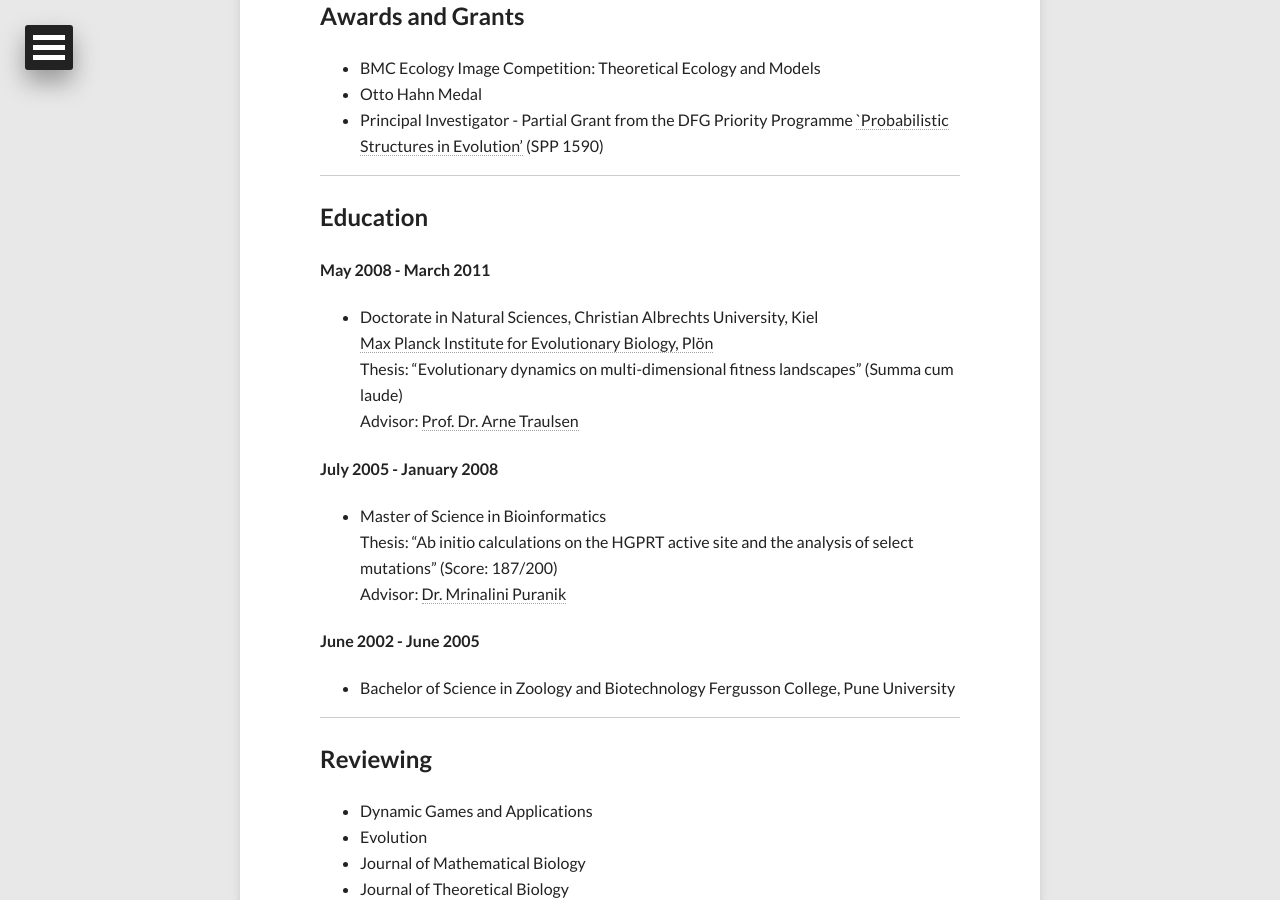
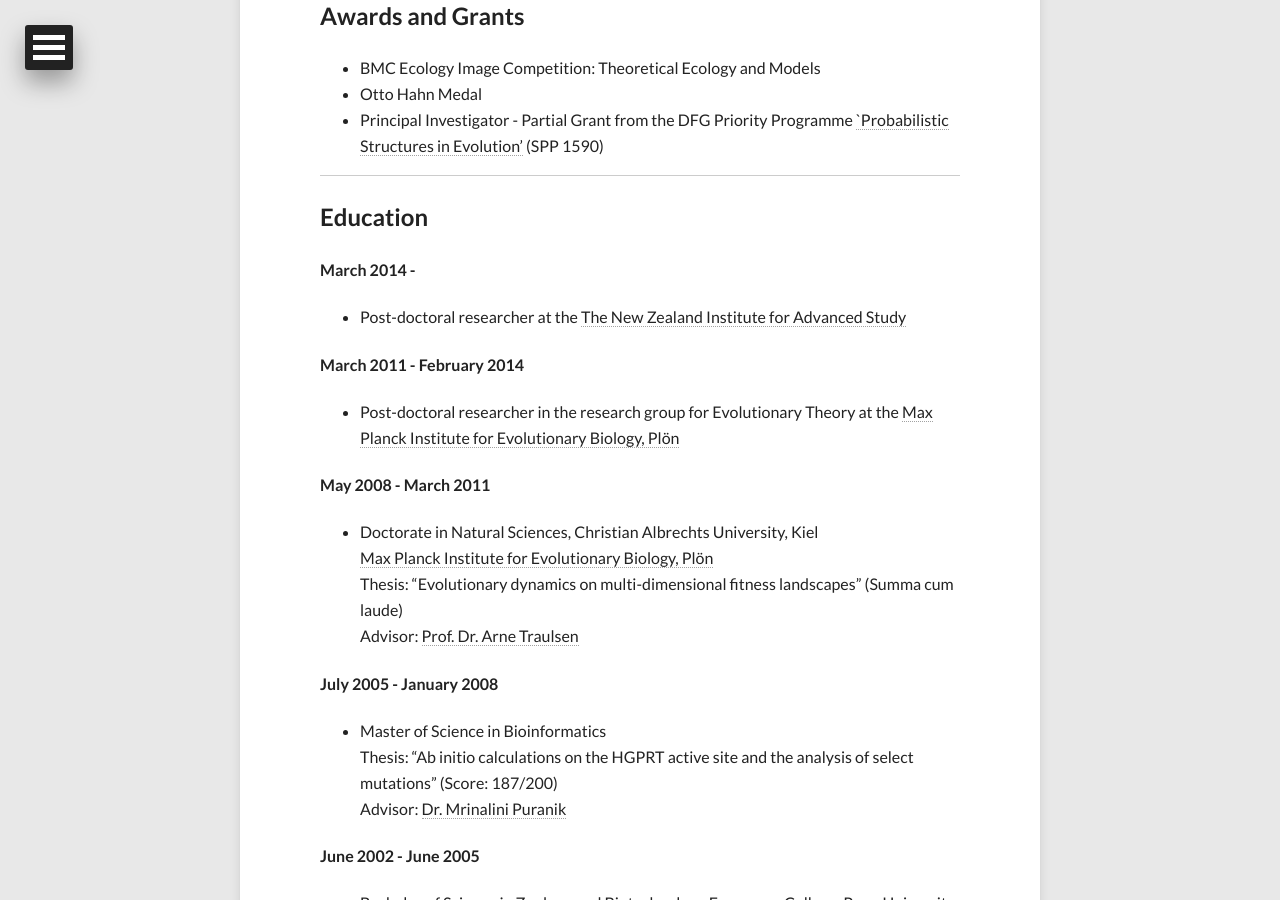
Before and after one commit to gokhalechaitanya/gokhalechaitanya.github.io, a Jekyll site: the page built from learn.md, in a window 1280 px wide and 900 px high, scrolled down 716 px. Built offline with Jekyll 4.4.1, drawn with Linux system fonts in a browser that asks for light colours; nearby versions of some CDN libraries.

Commit message:
updated CV

```diff
--- a/learn.md
+++ b/learn.md
@@ -25,6 +25,14 @@ Below is a web version of my curriculum vitae which can also be downloaded as a
 ___
 
 ##Education
+
+####March 2014 -
+
+* Post-doctoral researcher at the [The New Zealand Institute for Advanced Study](http://www.nzias.ac.nz)
+
+####March 2011 - February 2014
+
+* Post-doctoral researcher in the research group for Evolutionary Theory at the [Max Planck Institute for Evolutionary Biology, Plön](http://www.evolbio.mpg.de)
 
 ####May 2008 - March 2011
 
```
